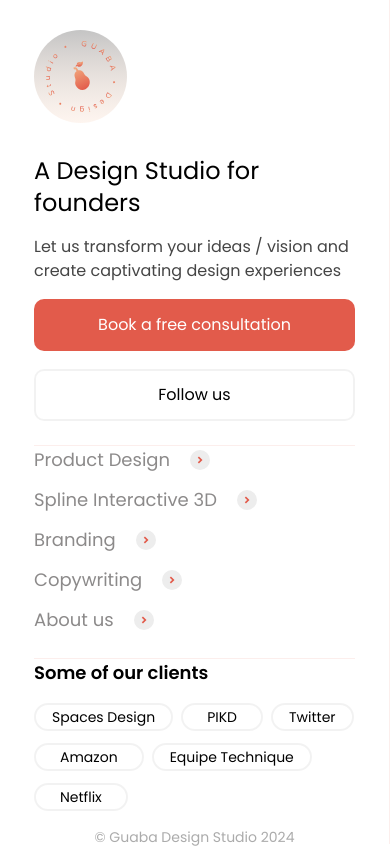
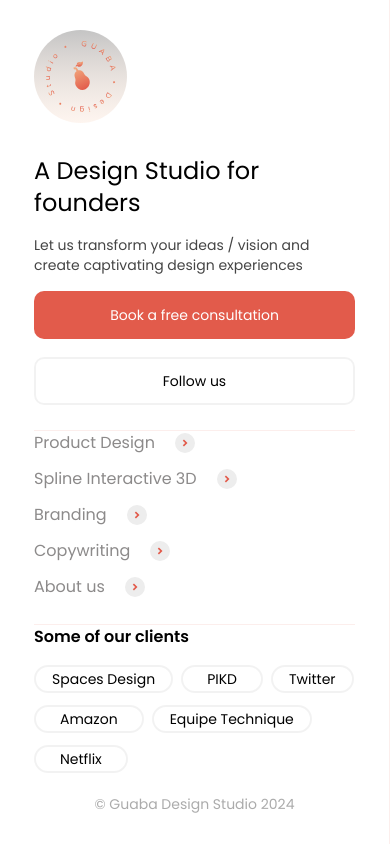
Before and after one commit to jola-blvhk/ojuolapebello, a Next.js app: page / in a window 390 px wide. Built offline with nearby package versions, Linux system fonts and the light colour scheme.

Commit message:
side bar

```diff
--- a/src/components/Button/index.tsx
+++ b/src/components/Button/index.tsx
@@ -12,7 +12,7 @@
 }) => {
   return (
     <div
-      className={`w-full py-3 cursor-pointer ${className || ""} ${
+      className={`w-full py-3 text-sm md:text-base cursor-pointer ${className || ""} ${
         color === "orange" &&
         "bg-secondary-orange-100 border-secondary-orange-100/20 text-white hover:bg-secondary-orange-100/50"
       }  ${
--- a/src/components/Sidebar/index.tsx
+++ b/src/components/Sidebar/index.tsx
@@ -37,8 +37,8 @@
             height={93}
             className="mb-8"
           />
-          <h1 className="text-2xl mb-4">A Design Studio for founders</h1>
-          <p className="text-primary-black-90 mb-4">
+          <h1 className="text-2xl  mb-4">A Design Studio for founders</h1>
+          <p className="text-primary-black-90 mb-4 text-sm md:text-base">
             Let us transform your ideas / vision and create captivating design
             experiences
           </p>
@@ -58,7 +58,7 @@
               }`}
             >
               <p
-                className={` text-lg w-fit `}
+                className={` text-base md:text-lg w-fit `}
                 tabIndex={1}
                 onClick={() => setActiveService(service)}
               >
@@ -71,7 +71,7 @@
           ))}
         </div>
         <div>
-          <h1 className="text-lg w-fit mb-4 text-primary-black-100 font-semibold">
+          <h1 className="text-base md:text-lg w-fit mb-4 text-primary-black-100 font-semibold">
             Some of our clients
           </h1>
           <div className="flex flex-wrap gap-y-3 gap-x-2">
```
